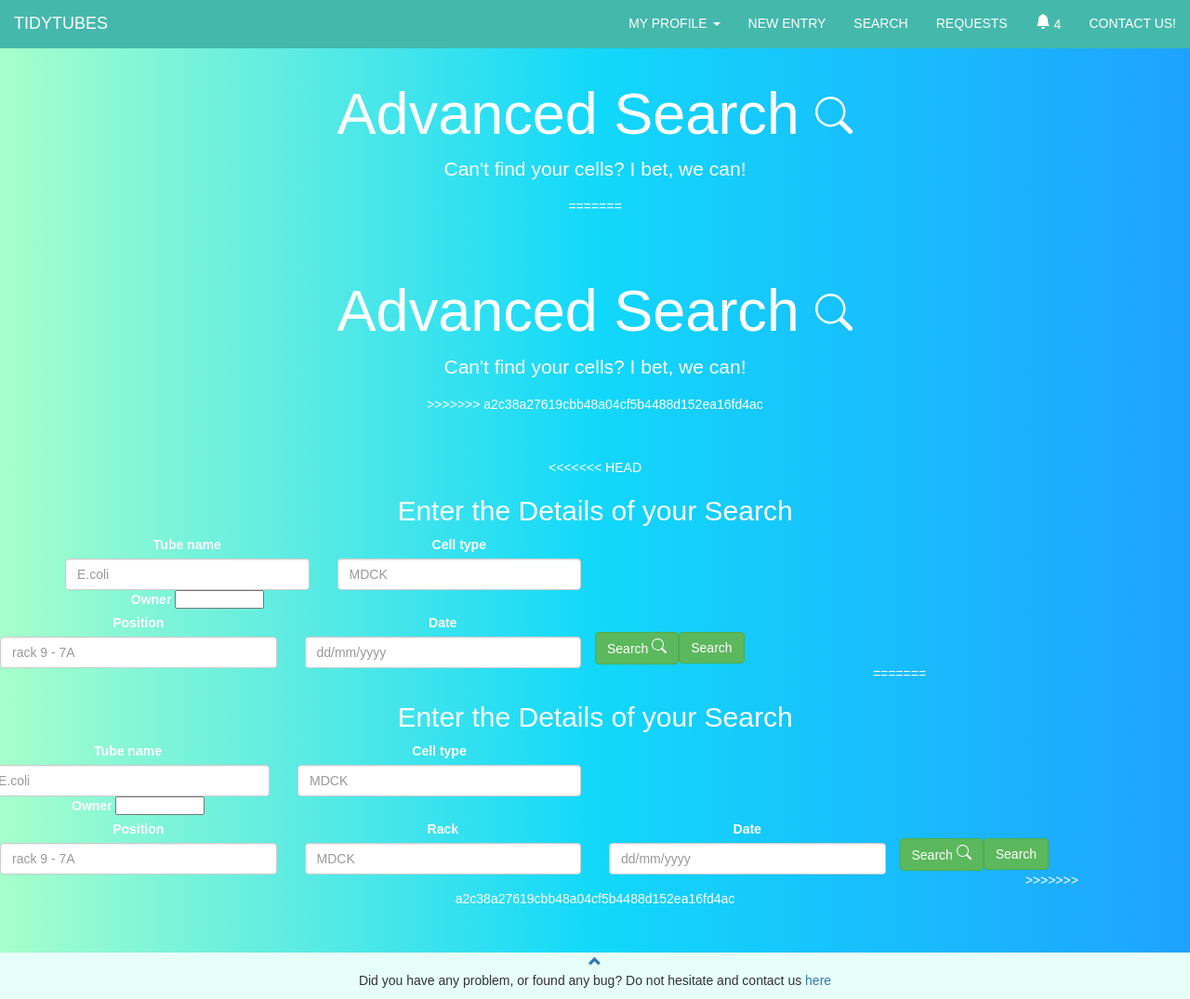
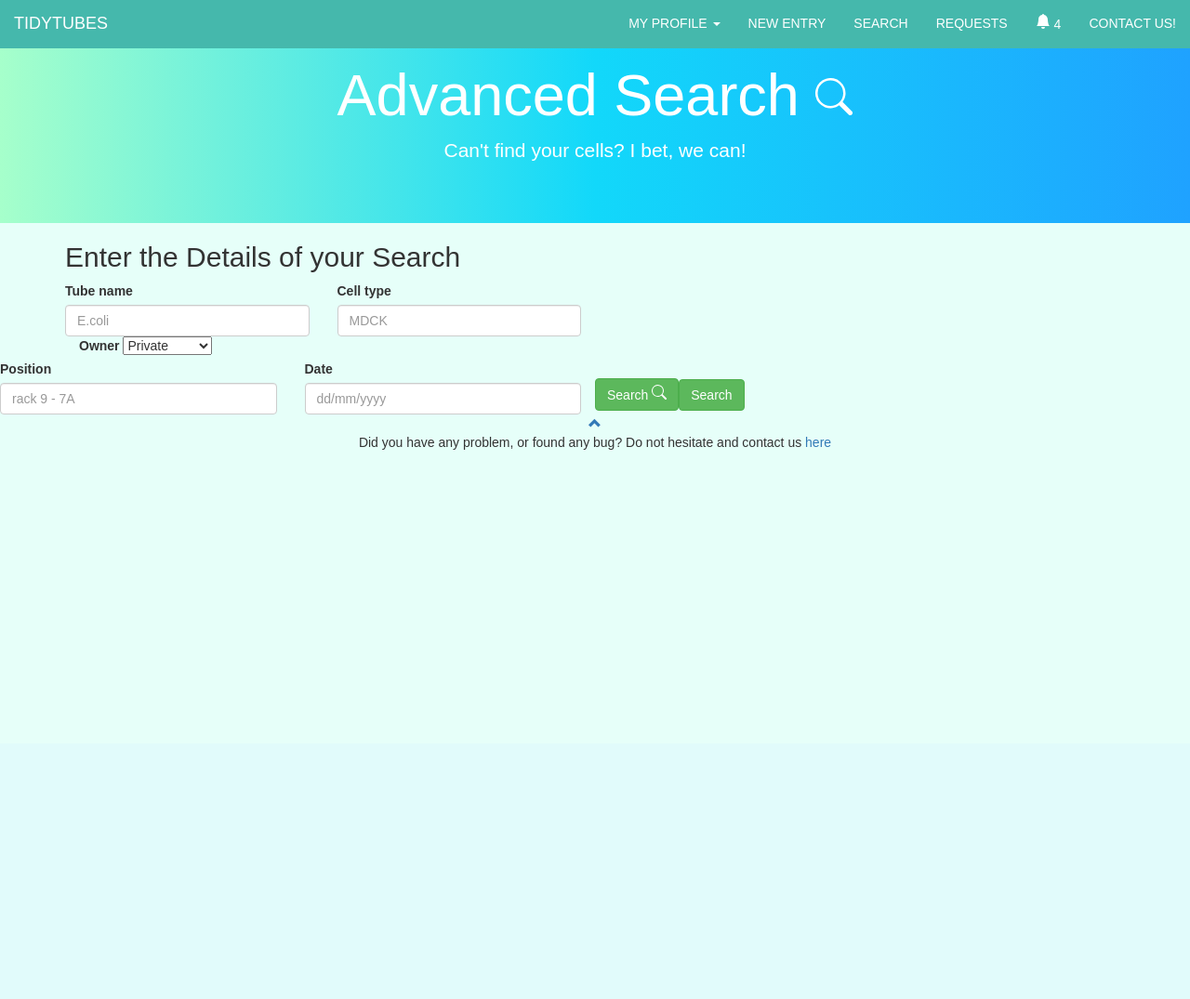
Before and after one commit to justalilibit/TIDYMIDY, a PHP site: page /search.php in a window 1280 px wide. Shown: the whole page at 93% size. After the commit the page ends 800 px from the top, so only its background shows below. Run offline with PHP 8.4, Linux system fonts and the light colour scheme.

Commit message:
saving alb

```diff
--- a/registration/search.php
+++ b/registration/search.php
@@ -16,26 +16,18 @@ include('server.php');
 	<?php include('header.html') ?>
 
   <div class="hero">
-<<<<<<< HEAD
+
 		<div class="jumbotron text-center" style="margin-bottom: 0px;">
       <h1>Advanced Search <svg xmlns="http://www.w3.org/2000/svg" width="40" height="40" fill="currentColor" class="bi bi-search" viewBox="0 0 16 16">
 	   	<path d="M11.742 10.344a6.5 6.5 0 1 0-1.397 1.398h-.001c.03.04.062.078.098.115l3.85 3.85a1 1 0 0 0 1.415-1.414l-3.85-3.85a1.007 1.007 0 0 0-.115-.1zM12 6.5a5.5 5.5 0 1 1-11 0 5.5 5.5 0 0 1 11 0z"/>
 	 		</svg></h1>
       <p>Can't find your cells? I bet, we can!</p>
-=======
-    <div class="jumbotron text-center" style="margin-bottom: 0px;">
-         <h1>Advanced Search <svg xmlns="http://www.w3.org/2000/svg" width="40" height="40" fill="currentColor" class="bi bi-search" viewBox="0 0 16 16">
-	   <path d="M11.742 10.344a6.5 6.5 0 1 0-1.397 1.398h-.001c.03.04.062.078.098.115l3.85 3.85a1 1 0 0 0 1.415-1.414l-3.85-3.85a1.007 1.007 0 0 0-.115-.1zM12 6.5a5.5 5.5 0 1 1-11 0 5.5 5.5 0 0 1 11 0z"/>
-	 </svg></h1>
 
-         <p>Can't find your cells? I bet, we can!</p>
->>>>>>> a2c38a27619cbb48a04cf5b4488d152ea16fd4ac
     </div>
 
 		<form method="post" action="search_res.php">
 			 <?php include('error.php'); ?>
 			 <div class="container">
-<<<<<<< HEAD
 					 <h2>Enter the Details of your Search</h2>
 
 					 <div class="row">
@@ -108,95 +100,7 @@ include('server.php');
 							</svg></button>
 			   	  	<button type="submit" class="btn btn-success" name="reg_search">Search</button>
 		   		</div>
-=======
-				 <h2>Enter the Details of your Search</h2>
 
-
-				 <div class="row">
-				   <div class="col-sm-3 d-sm-flex align-items-center">
-					 <label class="m-sm-0">Tube name</label>
-					 <input
-					   type="text"
-					   name="samplename"
-					   class="form-control ml-sm-2"
-					   placeholder="E.coli"
-					   value="<?php echo $samplename; ?>"
-					 >
-				 </div>
-				 <div class="col-sm-3 d-sm-flex align-items-center">
-				   <label class="m-sm-0">Cell type</label>
-				   <input
-					 type="text"
-					 name="celltype"
-					 class="form-control ml-sm-2"
-					 placeholder="MDCK"
-					 value="<?php echo $celltype; ?>"
-					 >
-				 </div>
-
-				 </div>
-				 <div class="col-sm-3 d-sm-flex align-items-center">
-					 <label class="m-sm-0">Owner</label>
-					 <select class="custom-select"
-						 <option selected>Private</option>
-						 <option value="1">Private</option>
-						 <option value="2">Ask me first</option>
-						 <option value="3">Public</option>
-					   </select>
-				 </div>
-			 </div>
-
-			 <div class="row">
-			 <div class="col-sm-3 d-sm-flex align-items-center">
-			   <label class="m-sm-0">Position</label>
-			   <input
-				 type="text"
-				 name="position"
-				 class="form-control ml-sm-2"
-				 placeholder="rack 9 - 7A "
-				 value="<?php echo $position; ?>"
-				 >
-			 </div>
-
-			 <div class="col-sm-3 d-sm-flex align-items-center">
-			   <label class="m-sm-0">Rack</label>
-			   <input
-				 type="text"
-				 name="celltype"
-				 class="form-control ml-sm-2"
-				 placeholder="MDCK"
-				 value="<?php echo $celltype; ?>"
-				 >
-			 </div>
-
-			 <div class="col-sm-3 d-sm-flex align-items-center">
-			   <label class="m-sm-0">Date</label>
-			   <input
-				 type="text"
-				 name="frozendate"
-				 class="form-control ml-sm-2"
-				 placeholder="dd/mm/yyyy"
-				 value="<?php echo $frozendate;?>"
-				 >
-			 </div>
-
-			 <div class="input-group">
-				 <br>
-
-
-			</div>
-
-
-	      <div class="input-group">
-
-	   	  	<button type="submit" class="btn btn-success" name="reg_search">Search
-				<svg xmlns="http://www.w3.org/2000/svg" width="16" height="16" fill="currentColor" class="bi bi-search" viewBox="0 0 16 16">
-			  <path d="M11.742 10.344a6.5 6.5 0 1 0-1.397 1.398h-.001c.03.04.062.078.098.115l3.85 3.85a1 1 0 0 0 1.415-1.414l-3.85-3.85a1.007 1.007 0 0 0-.115-.1zM12 6.5a5.5 5.5 0 1 1-11 0 5.5 5.5 0 0 1 11 0z"/>
-			</svg></button>
-
-	   	  	<button type="submit" class="btn btn-success" name="reg_search">Search</button>
-	   		</div>
->>>>>>> a2c38a27619cbb48a04cf5b4488d152ea16fd4ac
 			</div>
 		</form>
 	</div>
```
Also changed, not shown: registration/new_entry.php (+1 -48 lines).
